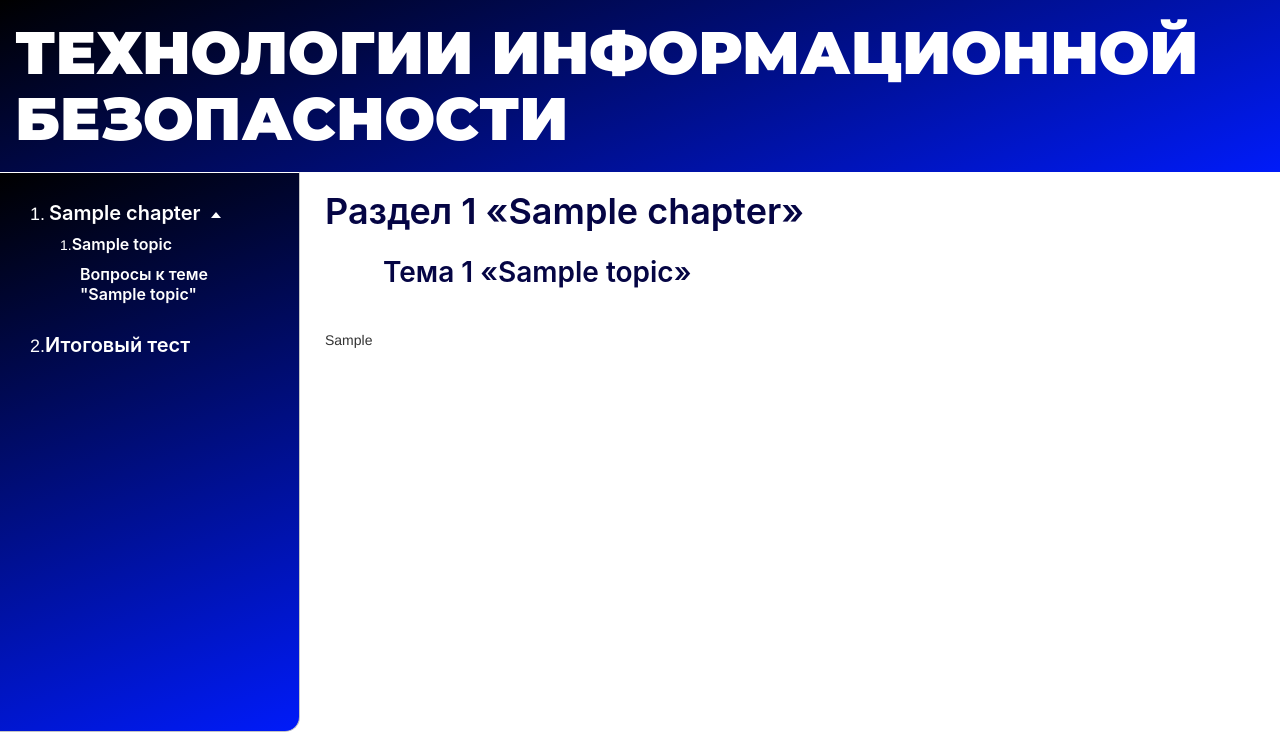
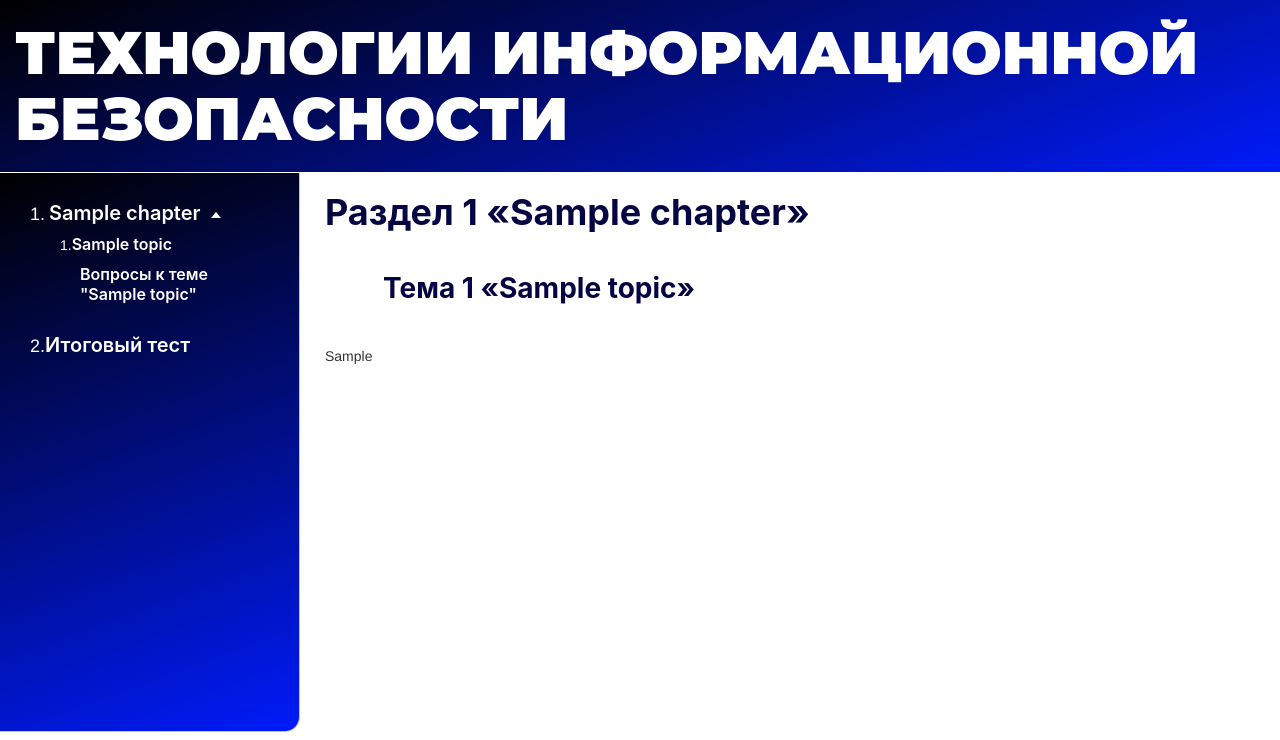
Before and after one commit to Polinaphlej02/TIS, a Django app: page /topics/1 in a window 1280 px wide. Shown: the part 60-800 px from the top of the page. Run offline with Django 4.2, Linux system fonts and the light colour scheme; a user stored in the database is signed in; tables that the repository leaves empty hold one stand-in row (values such as "Sample post"); some libraries are stand-ins or nearby versions.

Commit message:
Update titles

```diff
--- a/App/TIS/static/wwwroot/css/style.css
+++ b/App/TIS/static/wwwroot/css/style.css
@@ -762,21 +762,30 @@
   color: #050544;
 }
 
-.base-main-page .test-title,
-.base-main-page .chapter-title {
+.base-main-page .title-block,
+.base-main-page .test-title {
   font-size: 36px;
   font-family: -apple-system, BlinkMacSystemFont, 'Segoe UI', Roboto, Oxygen, Ubuntu, Cantarell, 'Open Sans', 'Helvetica Neue', sans-serif;
   font-weight: 600;
   color: #050544;
+  display: -webkit-box;
+  display: -webkit-flex;
+  display: -ms-flexbox;
+  display: flex;
+  margin-top: 15px;
 }
 
-.base-main-page .topic-title {
+.base-main-page .topic-title-block {
   font-size: 28px;
   font-family: -apple-system, BlinkMacSystemFont, 'Segoe UI', Roboto, Oxygen, Ubuntu, Cantarell, 'Open Sans', 'Helvetica Neue', sans-serif;
   margin-left: 58px;
   font-weight: 600;
   color: #050544;
   margin-top: 25px;
+  display: -webkit-box;
+  display: -webkit-flex;
+  display: -ms-flexbox;
+  display: flex;
 }
 
 .base-main-page .content-text {
--- a/App/TIS/static/wwwroot/css/style.scss
+++ b/App/TIS/static/wwwroot/css/style.scss
@@ -591,21 +591,24 @@
         }
     }
 
-    .test-title,
-    .chapter-title {
+    .title-block,
+    .test-title {
         font-size: 36px;
         font-family: -apple-system, BlinkMacSystemFont, 'Segoe UI', Roboto, Oxygen, Ubuntu, Cantarell, 'Open Sans', 'Helvetica Neue', sans-serif;
         font-weight: 600;
         color: #050544;
+        display: flex;
+        margin-top: 15px;
     }
 
-    .topic-title {
+    .topic-title-block {
         font-size: 28px;
         font-family: -apple-system, BlinkMacSystemFont, 'Segoe UI', Roboto, Oxygen, Ubuntu, Cantarell, 'Open Sans', 'Helvetica Neue', sans-serif;
         margin-left: 58px;
         font-weight: 600;
         color: #050544;
         margin-top: 25px;
+        display: flex;
     }
 
     .content-text {
--- a/App/TIS/templates/TIS/topic.html
+++ b/App/TIS/templates/TIS/topic.html
@@ -1,9 +1,16 @@
 {% extends 'TIS/base_main.html' %}
 
 {% block content %}
-    <h3 class="chapter-title">Раздел 1 «{{ chapter_name }}»</h3>
+    <div class="title-block">
+        <label class="chapter-number">Раздел&nbsp;1&nbsp;</label>
+        <label class="chapter-title">«{{ chapter_name }}»</label>
+    </div>
 
-    <h4 class="topic-title">Тема 1 «{{ topic_name }}»</h4>
+    <div class="topic-title-block">
+        <label class="chapter-number">Тема&nbsp;1&nbsp;</label>
+        <label class="chapter-title">«{{ topic_name }}»</label>
+    </div>
+
     {% autoescape off %}
         <p class="content-text">&nbsp;&nbsp;&nbsp;&nbsp;&nbsp;{{ theor_mat|linebreaks }}</p>
     {% endautoescape %}
```
